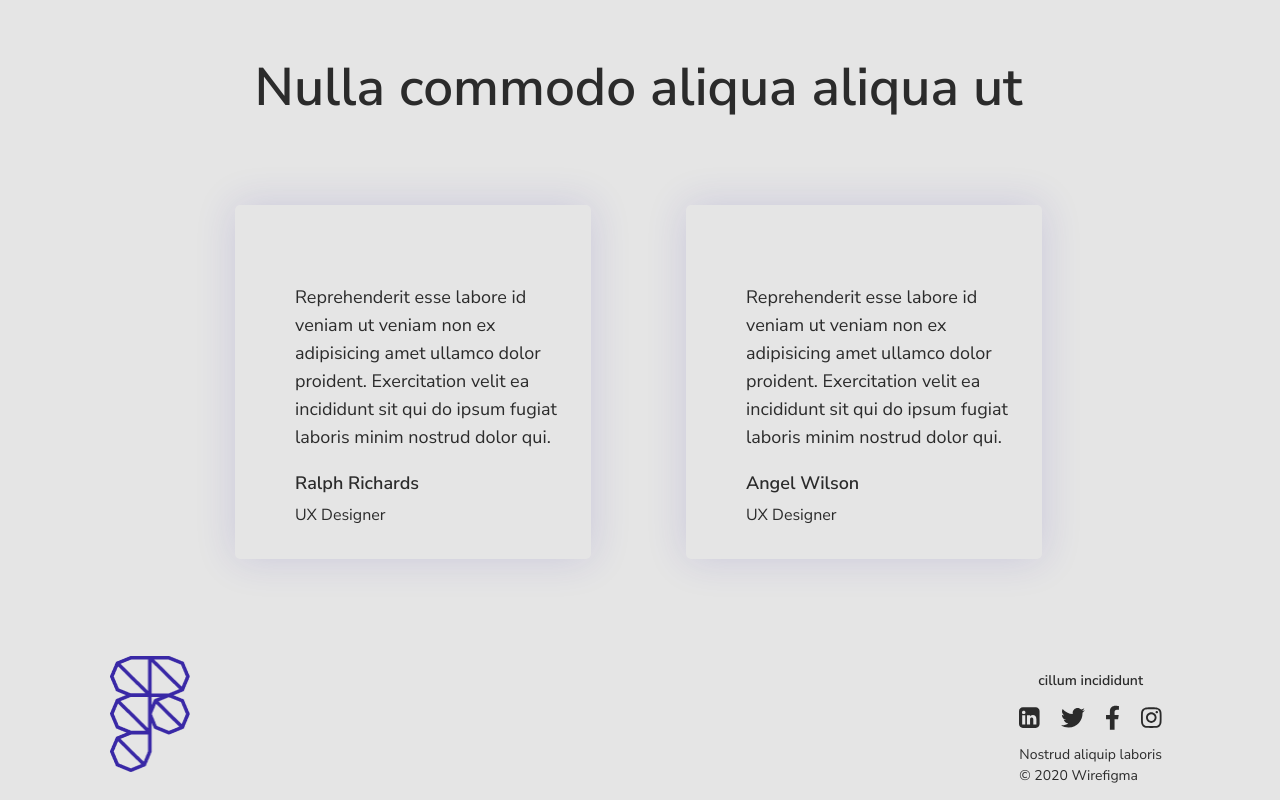
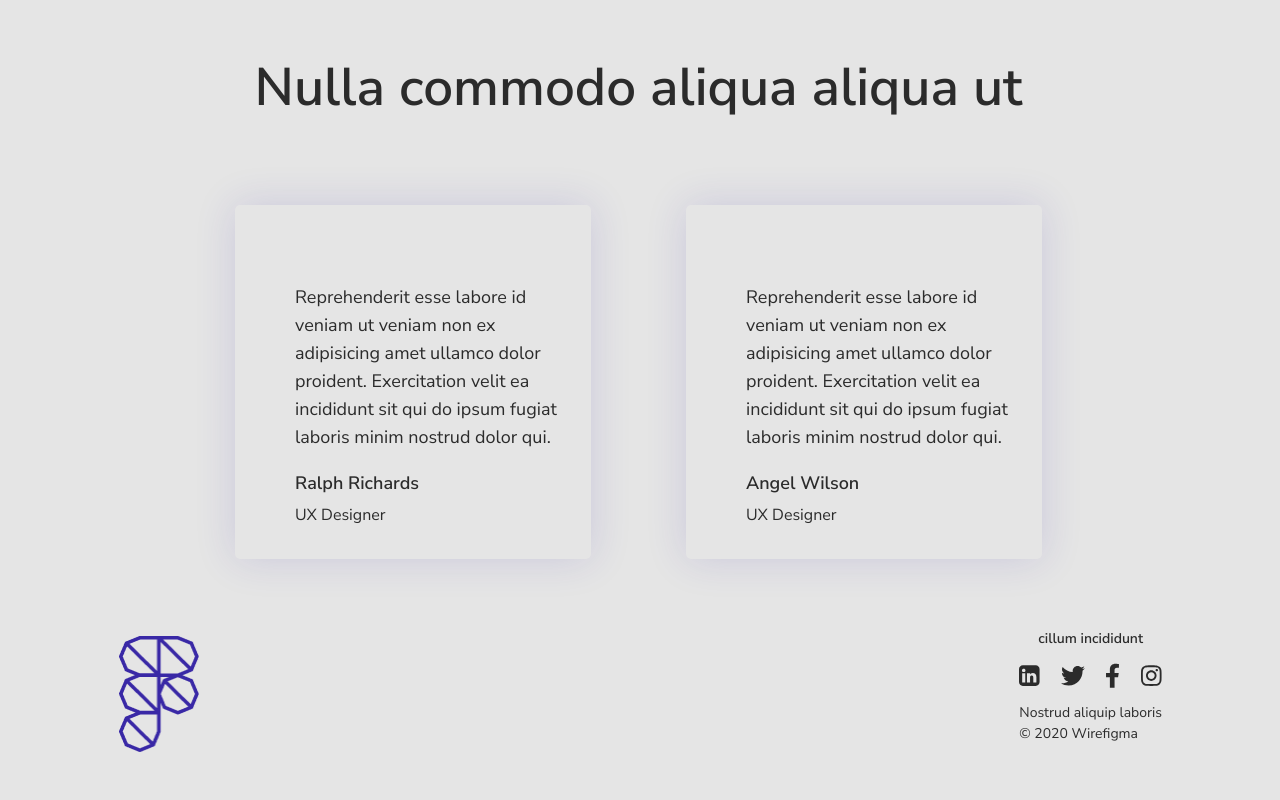
Before and after one commit to kryukova-ana/task-4, a website: page src/index.html in a window 1280 px wide. Shown: the part 2305-3105 px from the top of the page. After the commit the page ends 3063 px from the top, so only its background shows below. Drawn offline with nearby package versions, Linux system fonts and the light colour scheme; files that its build step writes are made by us from their sources; files whose address does not match are found by name.

Commit message:
apd 07.12

```diff
--- a/src/assets/scss/_style.scss
+++ b/src/assets/scss/_style.scss
@@ -209,7 +209,7 @@
   display: flex;
   flex-direction: row;
   justify-content: space-between;
-  padding-top: 97px;
+  padding-top: 55px;
 }
 .contact {
   text-align: left;
@@ -225,6 +225,9 @@
   flex-direction: row;
   justify-content: space-between;
 }
+.footer-logo {
+  padding: 22px 0 0 9px;
+}
 .body.dark{
   font-family: $ff;
   margin: 34px 118px 0 120px;
--- a/src/index.html
+++ b/src/index.html
@@ -105,7 +105,7 @@
 </div>
 </body>
 <footer class=" footer">
-    <img src="@@webRoot/assets/img/icon.png" alt="in" width="80px" height="116px">
+    <img class="footer-logo" src="@@webRoot/assets/img/icon.png" alt="in" width="80px" height="116px">
     <div class="contact">
         <p class="contact-head">cillum incididunt</p>
         <div class="contact-social">
```
